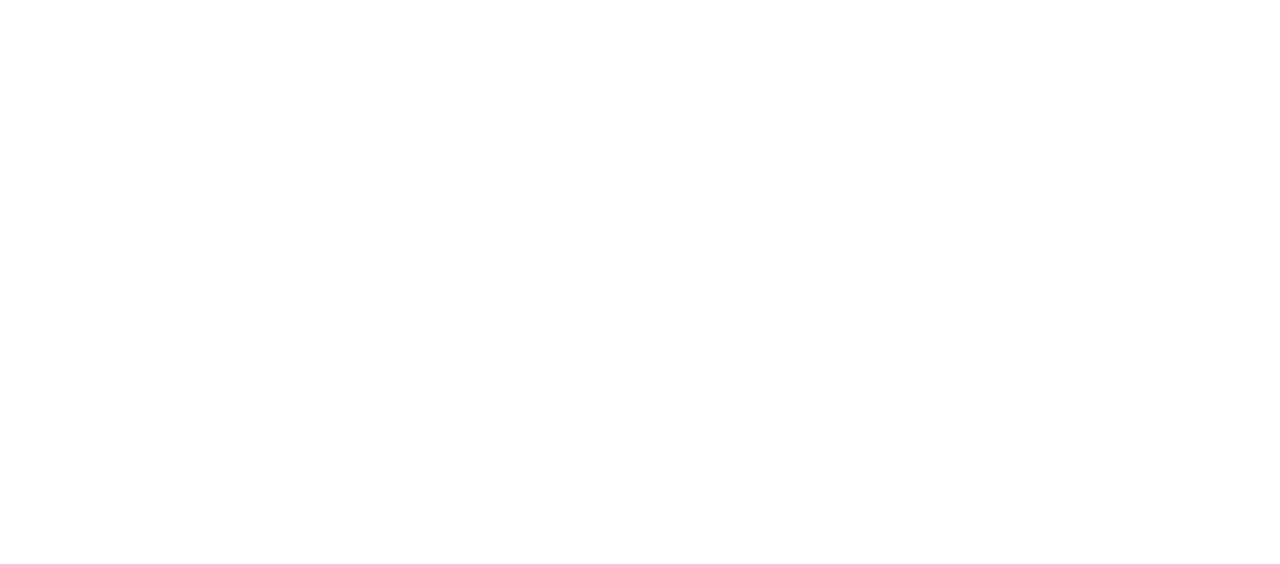
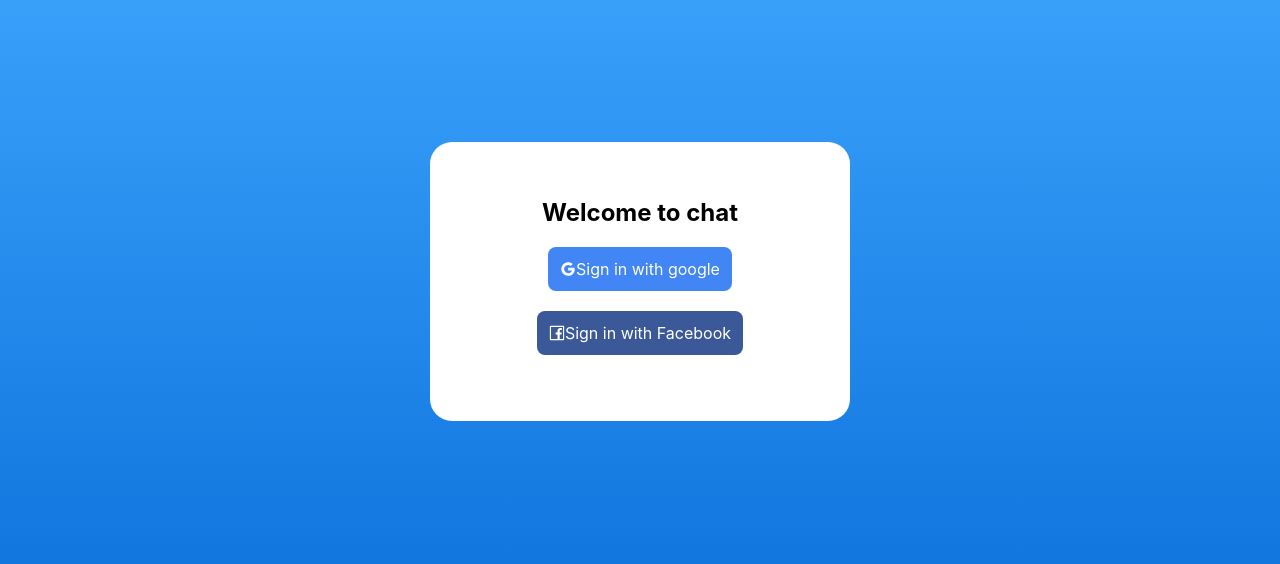
Before and after one commit to yan2441/react-chat-app, a React (Create React App) app: page / in a window 1280 px wide. Shown: the part 114-678 px from the top of the page. Built offline with nearby package versions, Linux system fonts and the light colour scheme.

Commit message:
make the login screen

```diff
--- a/src/components/App.js
+++ b/src/components/App.js
@@ -5,17 +5,17 @@
 // import { AuthProvider } from "../contexts/AuthContext"
 
 // import Chats from "./Chats"
-// import Login from "./Login"
+import Login from "./Login"
 
 function App() {
   return (
     <div style={{ fontFamily: 'Avenir' }}>
       <Router>
         {/* <AuthProvider> */}
-          <Switch>
-            {/* <Route path="/chats" component={Chats} />
-            <Route path="/" component={Login} /> */}
-          </Switch>
+        <Switch>
+          {/* <Route path="/chats" component={Chats} /> */}
+          <Route path="/" component={Login} />
+        </Switch>
         {/* </AuthProvider> */}
       </Router>
     </div>
--- /dev/null
+++ b/src/components/Login.jsx
@@ -0,0 +1,23 @@
+import React from 'react';
+import { GoogleOutlined, FacebookOutlined } from "@ant-design/icons"
+
+
+const Login = () => {
+  return (
+    <div id="login-page">
+      <div id="login-card">
+        <h2>Welcome to chat</h2>
+
+        <div className="login-button google">
+          <GoogleOutlined />Sign in with google
+        </div>
+        <br /><br />
+        <div className="login-button facebook">
+          <FacebookOutlined />Sign in with Facebook
+        </div>
+      </div>
+    </div>
+  );
+}
+
+export default Login;
```
